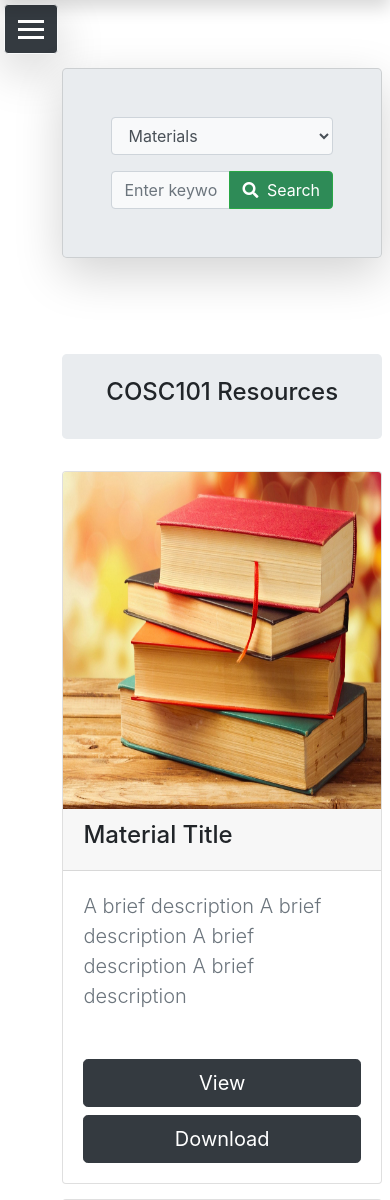
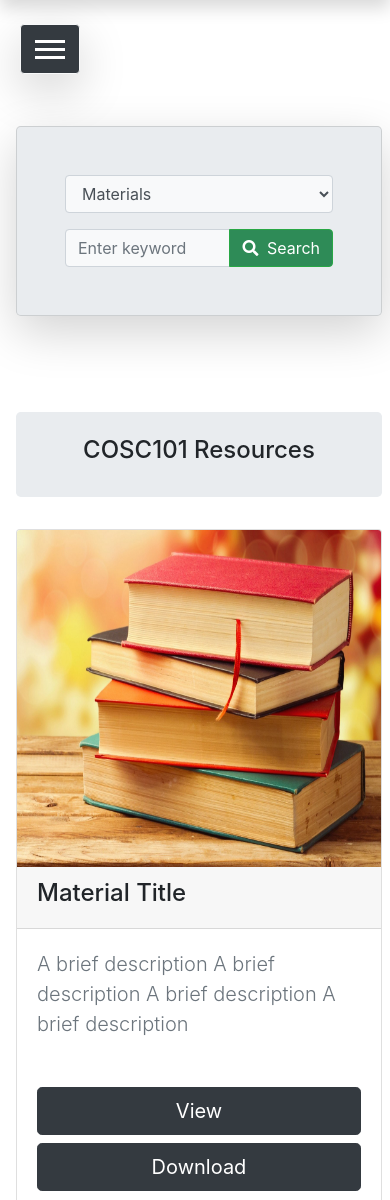
Before and after one commit to STEMCoders-ABU/project1, a CodeIgniter app: page /project1/resources/resource in a window 390 px wide. Shown: the part 56-1256 px from the top of the page. Run offline with CodeIgniter, Linux system fonts and the light colour scheme.

Commit message:
updated the resources sidebar

```diff
--- a/application/views/resources/resources.php
+++ b/application/views/resources/resources.php
@@ -68,14 +68,14 @@
         </ul>
     </nav>
 
-    <button type="button" id="resources-sidebar-collapse" class="btn btn-light shadow shadow-lg m-1">
-        <span></span>
-        <span></span>
-        <span></span>
-    </button>
-
     <!-- Contents -->
     <div id="resources-content">
+        <button type="button" id="resources-sidebar-collapse" class="btn btn-light shadow shadow-lg m-1">
+            <span></span>
+            <span></span>
+            <span></span>
+        </button>
+
         <!-- Main Contents -->
         <div class="mt-5" id="resources-main-contents">
 
--- a/assets/css/styles_sidebar.css
+++ b/assets/css/styles_sidebar.css
@@ -139,6 +139,10 @@ div#resources-content {
   margin: 5px auto;
 }
 
+div#resources-content {
+  margin-left: 1rem;
+}
+
 div#resources-main-contents .search-bar {
   width: 100% !important;
 }
@@ -158,9 +162,6 @@ div#resources-main-contents .search-bar .category {
 }
 
 @media (max-width: 768px) {
-  div .resources-siderbar-wrapper.open {
-    flex-wrap: wrap;
-  }
 
   nav#resources-sidebar {
     margin-left: -250px;
@@ -197,9 +198,8 @@ div#resources-main-contents .search-bar .category {
     transform: rotate(-45deg) translate(1px, -1px);
   }
 
-  div#resources-content.open {
+  div#resources-content {
     margin-left: 1rem;
-    width: 100%;
   }
 
   div#resources-main-contents .search-bar {
```
